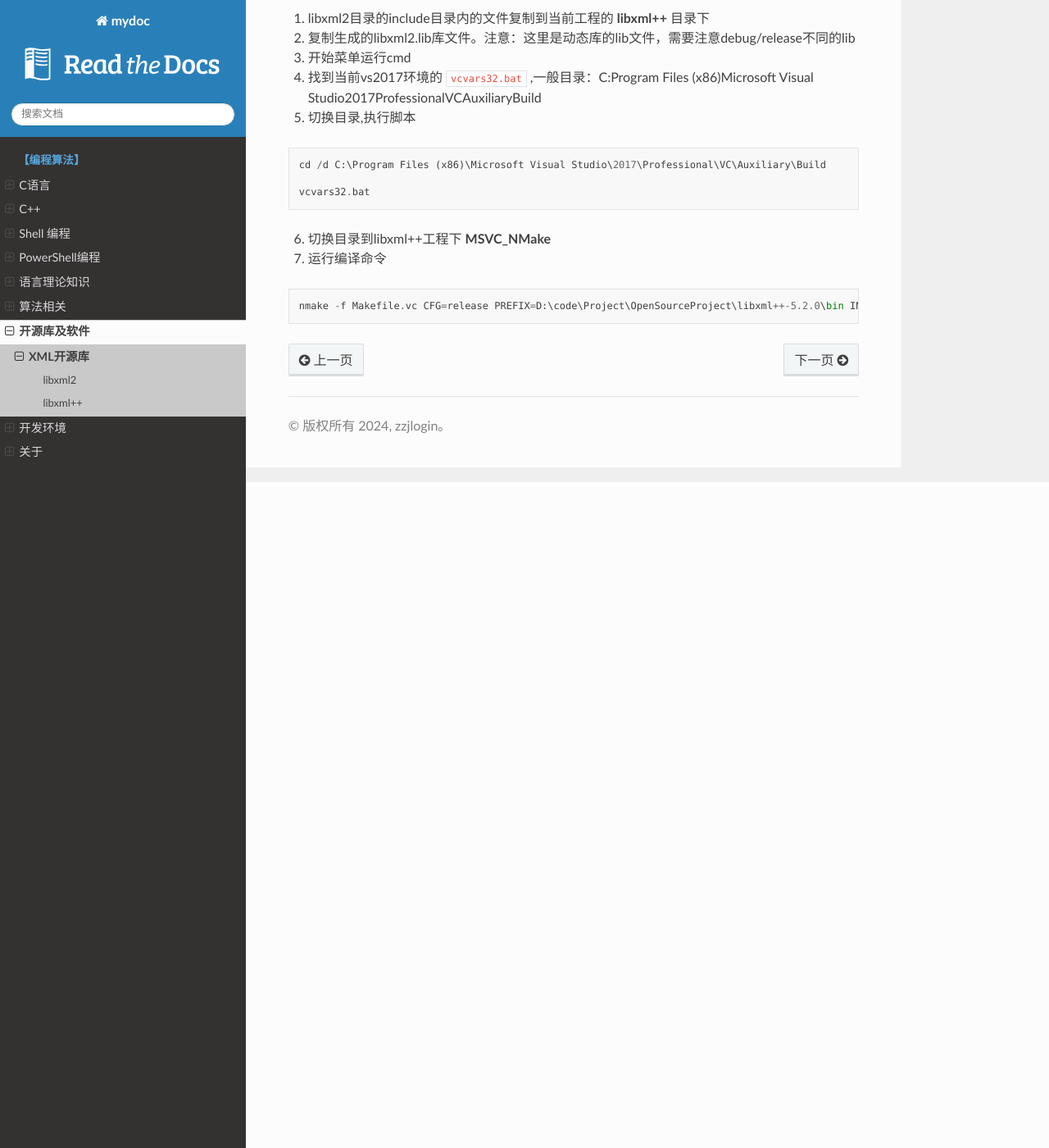
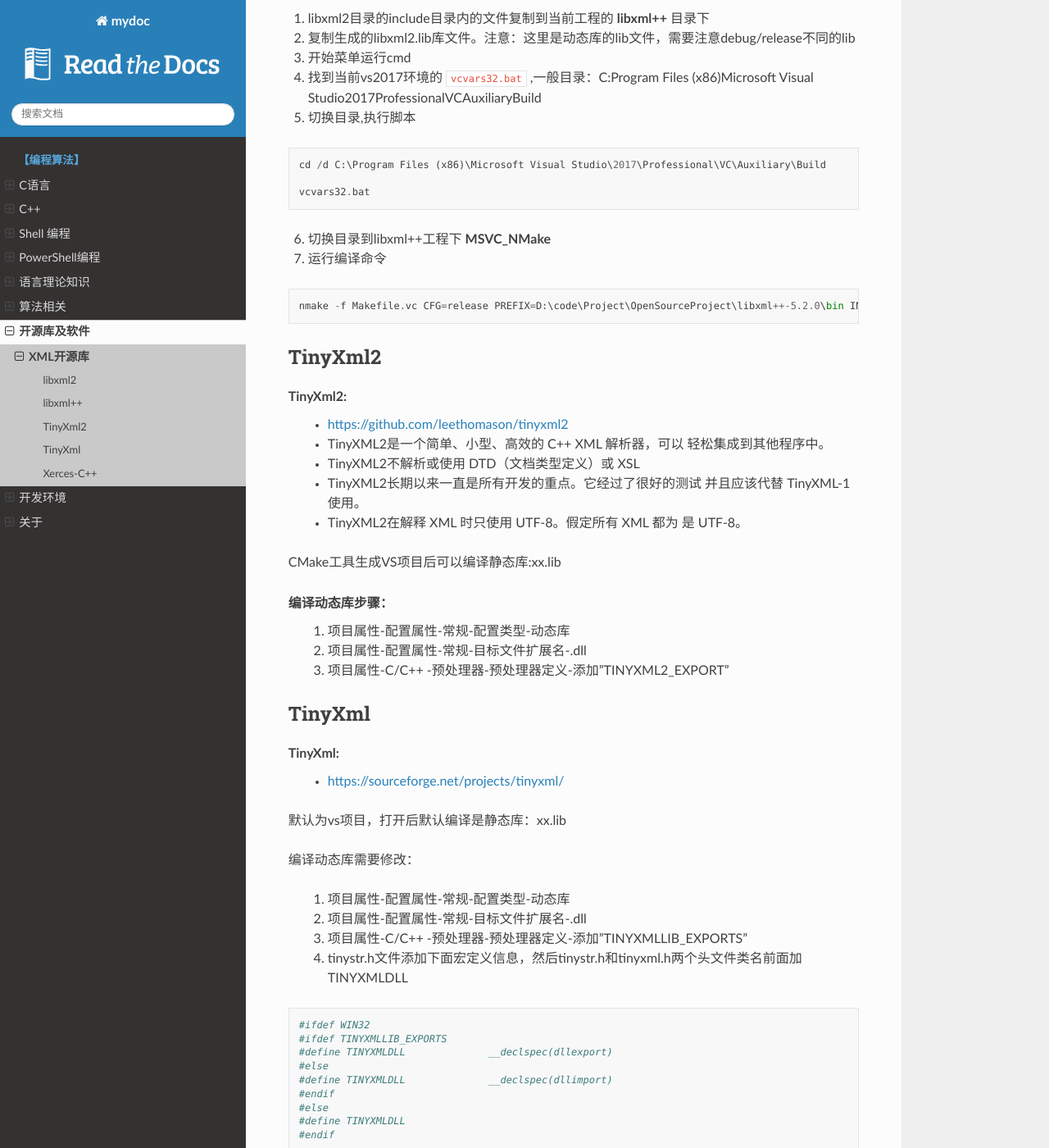
Before and after one commit to zzjlogin/ProgramDoc, a Sphinx documentation site: the page built from source/Program/opensource/0015xml.rst, in a window 1280 px wide and 1400 px high, scrolled down 812 px. Shown: the whole window at 82% size. Built offline with Sphinx 7.4.7 and the Read the Docs theme 2.0.0, drawn with Linux system fonts in a browser that asks for light colours; pages that are not in the unit, such as notebooks, are missing from menus; some of the changed text lies outside the part shown.

Commit message:
[摘要]:xml开源库 [模块]:开源库更新

```diff
--- a/source/Program/opensource/0015xml.rst
+++ b/source/Program/opensource/0015xml.rst
@@ -64,3 +64,62 @@
 ::
 
     nmake -f Makefile.vc CFG=release PREFIX=D:\code\Project\OpenSourceProject\libxml++-5.2.0\bin INCLUDEDIR=D:\code\Project\OpenSourceProject\libxml++-5.2.0\libxml++ LIBDIR=D:\code\Project\OpenSourceProject\libxml++-5.2.0\lib
+
+
+
+TinyXml2
+======================================================================================================================================================
+
+
+TinyXml2:
+	- https://github.com/leethomason/tinyxml2
+	- TinyXML2是一个简单、小型、高效的 C++ XML 解析器，可以 轻松集成到其他程序中。
+	- TinyXML2不解析或使用 DTD（文档类型定义）或 XSL
+	- TinyXML2长期以来一直是所有开发的重点。它经过了很好的测试 并且应该代替 TinyXML-1 使用。
+	- TinyXML2在解释 XML 时只使用 UTF-8。假定所有 XML 都为 是 UTF-8。
+
+
+CMake工具生成VS项目后可以编译静态库:xx.lib
+
+编译动态库步骤：
+	1. 项目属性-配置属性-常规-配置类型-动态库
+	2. 项目属性-配置属性-常规-目标文件扩展名-.dll
+	3. 项目属性-C/C++ -预处理器-预处理器定义-添加"TINYXML2_EXPORT"
+
+TinyXml
+======================================================================================================================================================
+
+TinyXml:
+	- https://sourceforge.net/projects/tinyxml/
+
+默认为vs项目，打开后默认编译是静态库：xx.lib
+
+编译动态库需要修改：
+
+	1. 项目属性-配置属性-常规-配置类型-动态库
+	2. 项目属性-配置属性-常规-目标文件扩展名-.dll
+	3. 项目属性-C/C++ -预处理器-预处理器定义-添加"TINYXMLLIB_EXPORTS"
+	4. tinystr.h文件添加下面宏定义信息，然后tinystr.h和tinyxml.h两个头文件类名前面加TINYXMLDLL
+
+::
+
+	#ifdef WIN32
+	#ifdef TINYXMLLIB_EXPORTS
+	#define TINYXMLDLL		__declspec(dllexport)
+	#else
+	#define TINYXMLDLL		__declspec(dllimport)
+	#endif
+	#else
+	#define TINYXMLDLL
+	#endif
+
+Xerces-C++
+======================================================================================================================================================
+
+Xerces-C++：
+	-https://xerces.apache.org/mirrors.cgi
+	- https://xerces.apache.org/xerces-c/download.cgi
+
+- Xerces-C++提供了 DOM（Document Object Model）和 SAX（Simple API for XML）两种解析器。
+- DOM 解析器将整个 XML 文档加载到内存中，并允许你以对象模型的方式操作文档。SAX 解析器则是一种基于事件的解析器，它边解析边触发事件，通常用于处理大型 XML 文档，因为它不需要将整个文档加载到内存中。
+- 验证：Xerces-C++ 支持 XML Schema 验证，允许你定义 XML 文档的结构和约束，并在解析时验证文档是否符合这些约束。
```
